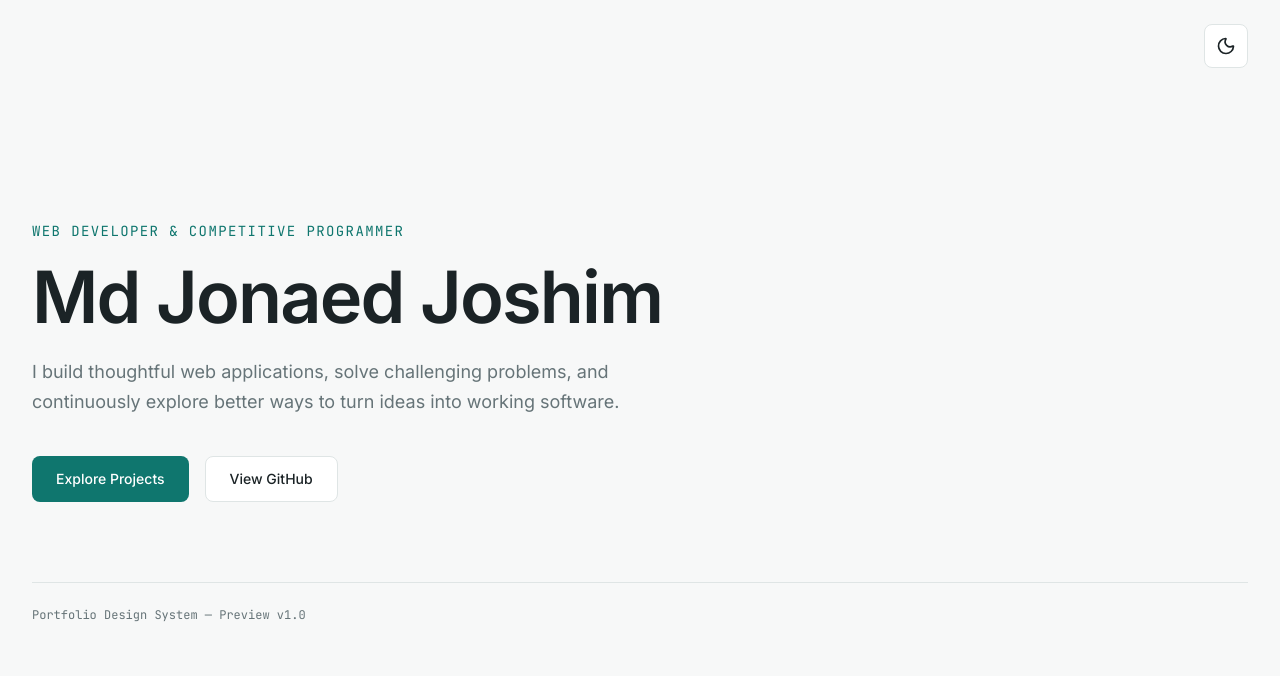
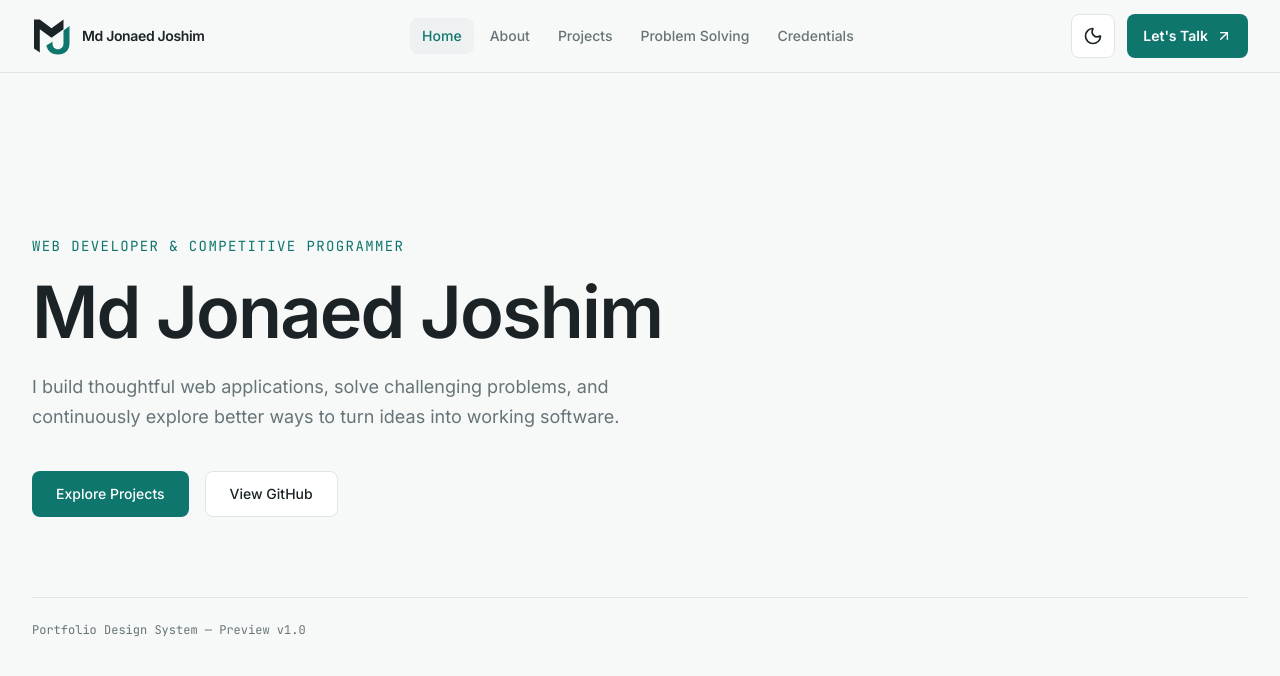
Before and after one commit to jonaedjoshim/Portfolio, a Next.js app: page / in a window 1280 px wide. Shown: the top 676 px of the page. Built offline with nearby package versions, Linux system fonts and the light colour scheme.

Commit message:
feat: implement responsive navbar and branding

```diff
--- a/src/app/layout.tsx
+++ b/src/app/layout.tsx
@@ -1,7 +1,10 @@
 import type { Metadata } from "next";
 import { Inter, JetBrains_Mono } from "next/font/google";
 import { ThemeProvider } from "@/components/providers/theme-provider";
+import Navbar from "@/components/layout/navbar";
 import "./globals.css";
+
+// FONTS
 
 const inter = Inter({
   variable: "--font-inter",
@@ -14,6 +17,8 @@ const jetbrainsMono = JetBrains_Mono({
   subsets: ["latin"],
   display: "swap",
 });
+
+// SEO METADATA
 
 export const metadata: Metadata = {
   title: {
@@ -35,6 +40,8 @@ export const metadata: Metadata = {
   creator: "Md Jonaed Joshim",
 };
 
+// ROOT LAYOUT
+
 export default function RootLayout({
   children,
 }: Readonly<{
@@ -51,6 +58,7 @@ export default function RootLayout({
           enableSystem
           disableTransitionOnChange
         >
+          <Navbar />
           {children}
         </ThemeProvider>
       </body>
--- a/src/app/page.tsx
+++ b/src/app/page.tsx
@@ -1,15 +1,9 @@
-import ThemeToggle from "@/components/ui/theme-toggle";
-
 export default function Home() {
   return (
     <main className="min-h-screen bg-background">
-      {/* THEME TOGGLE */}
-      <div className="container-custom flex justify-end pt-6">
-        <ThemeToggle />
-      </div>
+      {/* HERO PREVIEW */}
 
-      {/* HERO PREVIEW */}
-      <section className="container-custom flex min-h-[calc(100svh-92px)] flex-col justify-center py-20">
+      <section className="container-custom flex min-h-[calc(100svh-4.5rem)] flex-col justify-center py-20">
         <div className="max-w-3xl">
           <p className="mb-5 font-mono text-sm tracking-widest text-accent uppercase">
             Web Developer & Competitive Programmer
@@ -24,6 +18,8 @@ export default function Home() {
             continuously explore better ways to turn ideas into working
             software.
           </p>
+
+          {/* HERO ACTIONS */}
 
           <div className="mt-10 flex flex-wrap gap-4">
             <a
@@ -45,6 +41,7 @@ export default function Home() {
         </div>
 
         {/* PREVIEW FOOTER */}
+
         <div className="mt-20 border-t border-border pt-6">
           <p className="font-mono text-xs text-muted">
             Portfolio Design System — Preview v1.0
--- /dev/null
+++ b/src/components/layout/navbar.tsx
@@ -0,0 +1,226 @@
+"use client";
+
+import { useEffect, useState } from "react";
+import Image from "next/image";
+import Link from "next/link";
+import { usePathname } from "next/navigation";
+import { ArrowUpRight, Menu, X } from "lucide-react";
+
+import ThemeToggle from "@/components/ui/theme-toggle";
+
+// NAVIGATION LINKS
+const navLinks = [
+  { label: "Home", href: "/" },
+  { label: "About", href: "/about" },
+  { label: "Projects", href: "/projects" },
+  { label: "Problem Solving", href: "/problem-solving" },
+  { label: "Credentials", href: "/credentials" },
+];
+
+// ACTIVE LINK CHECK
+function isActiveLink(pathname: string, href: string) {
+  if (href === "/") {
+    return pathname === "/";
+  }
+
+  return pathname === href || pathname.startsWith(`${href}/`);
+}
+
+export default function Navbar() {
+  const pathname = usePathname();
+
+  // MOBILE MENU STATE
+  const [menuState, setMenuState] = useState({
+    isOpen: false,
+    pathname,
+  });
+
+  const isMenuOpen = menuState.isOpen && menuState.pathname === pathname;
+
+  // EVENT HANDLERS
+  const toggleMenu = () => {
+    setMenuState({
+      isOpen: !isMenuOpen,
+      pathname,
+    });
+  };
+
+  const closeMenu = () => {
+    setMenuState({
+      isOpen: false,
+      pathname,
+    });
+  };
+
+  // BODY SCROLL LOCK
+  useEffect(() => {
+    if (!isMenuOpen) {
+      return;
+    }
+
+    const previousOverflow = document.body.style.overflow;
+    document.body.style.overflow = "hidden";
+
+    return () => {
+      document.body.style.overflow = previousOverflow;
+    };
+  }, [isMenuOpen]);
+
+  // ESCAPE KEY SUPPORT
+  useEffect(() => {
+    if (!isMenuOpen) {
+      return;
+    }
+
+    const handleEscape = (event: KeyboardEvent) => {
+      if (event.key === "Escape") {
+        setMenuState({
+          isOpen: false,
+          pathname,
+        });
+      }
+    };
+
+    window.addEventListener("keydown", handleEscape);
+
+    return () => {
+      window.removeEventListener("keydown", handleEscape);
+    };
+  }, [isMenuOpen, pathname]);
+
+  return (
+    <header className="sticky top-0 z-50 w-full border-b border-border bg-background/90 backdrop-blur-xl">
+      <nav
+        aria-label="Main navigation"
+        className="container-custom flex h-18 items-center justify-between gap-4"
+      >
+        {/* BRAND LOGO */}
+        <Link
+          href="/"
+          onClick={closeMenu}
+          aria-label="Md Jonaed Joshim — Home"
+          className="flex shrink-0 items-center gap-2.5"
+        >
+          <span className="relative block h-10 w-10">
+            <Image
+              src="/logo/logo-light.svg"
+              alt=""
+              fill
+              sizes="40px"
+              priority
+              className="object-contain dark:hidden"
+            />
+
+            <Image
+              src="/logo/logo-dark.svg"
+              alt=""
+              fill
+              sizes="40px"
+              priority
+              className="hidden object-contain dark:block"
+            />
+          </span>
+
+          <span className="hidden text-sm font-semibold tracking-tight text-foreground sm:inline">
+            Md Jonaed Joshim
+          </span>
+        </Link>
+
+        {/* DESKTOP NAVIGATION */}
+        <div className="hidden items-center gap-1 lg:flex">
+          {navLinks.map((link) => {
+            const active = isActiveLink(pathname, link.href);
+
+            return (
+              <Link
+                key={link.href}
+                href={link.href}
+                aria-current={active ? "page" : undefined}
+                className={`rounded-lg px-3 py-2 text-sm font-medium transition-colors ${
+                  active
+                    ? "bg-surface-secondary text-accent"
+                    : "text-muted hover:bg-surface-secondary hover:text-foreground"
+                }`}
+              >
+                {link.label}
+              </Link>
+            );
+          })}
+        </div>
+
+        {/* DESKTOP ACTIONS */}
+        <div className="hidden shrink-0 items-center gap-3 lg:flex">
+          <ThemeToggle />
+
+          <Link
+            href="/#contact"
+            className="inline-flex min-h-11 items-center justify-center gap-2 rounded-lg bg-accent px-4 text-sm font-semibold text-accent-foreground transition-colors hover:bg-accent-hover"
+          >
+            Let&apos;s Talk
+            <ArrowUpRight aria-hidden="true" size={16} />
+          </Link>
+        </div>
+
+        {/* MOBILE MENU TOGGLE */}
+        <div className="flex items-center gap-2 lg:hidden">
+          <ThemeToggle />
+
+          <button
+            type="button"
+            onClick={toggleMenu}
+            aria-label={isMenuOpen ? "Close menu" : "Open menu"}
+            aria-expanded={isMenuOpen}
+            aria-controls="mobile-navigation"
+            className="inline-flex h-11 w-11 items-center justify-center rounded-lg border border-border text-foreground transition-colors hover:bg-surface-secondary"
+          >
+            {isMenuOpen ? (
+              <X aria-hidden="true" size={22} />
+            ) : (
+              <Menu aria-hidden="true" size={22} />
+            )}
+          </button>
+        </div>
+      </nav>
+
+      {/* MOBILE NAVIGATION */}
+      {isMenuOpen && (
+        <div
+          id="mobile-navigation"
+          className="absolute inset-x-0 top-full border-b border-border bg-background shadow-lg lg:hidden"
+        >
+          <div className="container-custom flex flex-col gap-2 py-5">
+            {navLinks.map((link) => {
+              const active = isActiveLink(pathname, link.href);
+
+              return (
+                <Link
+                  key={link.href}
+                  href={link.href}
+                  onClick={closeMenu}
+                  aria-current={active ? "page" : undefined}
+                  className={`rounded-lg px-4 py-3 text-sm font-medium transition-colors ${
+                    active
+                      ? "bg-surface-secondary text-accent"
+                      : "text-muted hover:bg-surface-secondary hover:text-foreground"
+                  }`}
+                >
+                  {link.label}
+                </Link>
+              );
+            })}
+
+            {/* MOBILE CONTACT CTA */}
+            <Link
+              href="/#contact"
+              onClick={closeMenu}
+              className="mt-3 inline-flex min-h-11 items-center justify-center gap-2 rounded-lg bg-accent px-4 text-sm font-semibold text-accent-foreground transition-colors hover:bg-accent-hover"
+            >
+              Let&apos;s Talk
+              <ArrowUpRight aria-hidden="true" size={16} />
+            </Link>
+          </div>
+        </div>
+      )}
+    </header>
+  );
+}
```
Also changed, not shown: Public/logo/logo-dark.svg (added), Public/logo/logo-light.svg (added).
